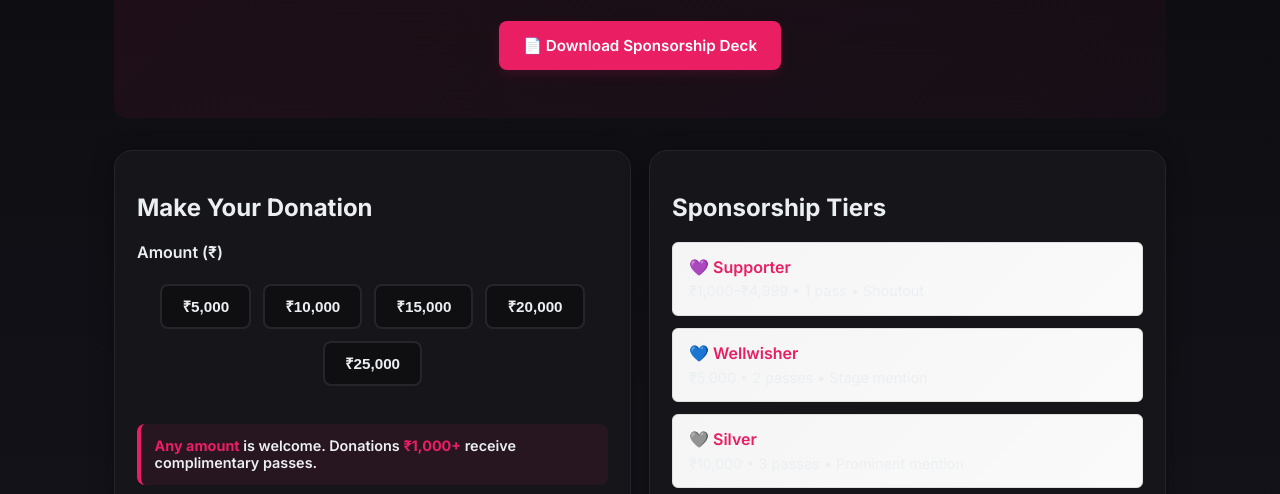
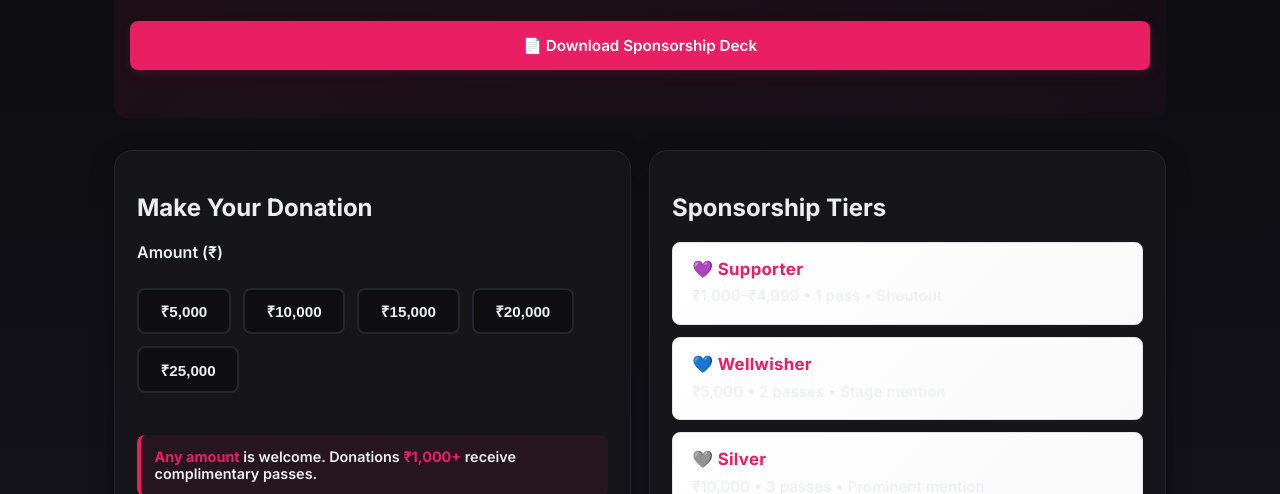
Before and after one commit to rotaractjpnagar3191/Party-In-Pink, a website: page public/donate.html in a window 1280 px wide. Shown: the part 306-800 px from the top of the page. Drawn offline with Linux system fonts and the light colour scheme; no server answers.

Commit message:
style: enhance UI components visibility and spacing
- Improve tier badge styling: brighter background, better visibility
- Enhance tier name and details font weight and size for readability
- Increase tier badge padding and hover elevation effect
- Fix quick-pick chips alignment (left-aligned, better spacing)
- Add proper button styling for anchor-based action buttons
- Make in-kind donation buttons full-width with consistent styling
- Better contrast and visual hierarchy across all components

```diff
--- a/public/donate.html
+++ b/public/donate.html
@@ -69,12 +69,12 @@
       display: flex;
       gap: 0.75rem;
       flex-wrap: wrap;
-      margin: 1rem 0;
-      justify-content: center;
+      margin: 1.25rem 0;
+      justify-content: flex-start;
     }
 
     .donate-chips button {
-      padding: 0.65rem 1.25rem;
+      padding: 0.7rem 1.35rem;
       border: 2px solid var(--border);
       border-radius: 8px;
       background: var(--bg);
@@ -83,11 +83,12 @@
       cursor: pointer;
       transition: all 0.3s cubic-bezier(0.4, 0, 0.2, 1);
       font-size: 0.95rem;
+      white-space: nowrap;
     }
 
     .donate-chips button:hover {
       border-color: var(--pink);
-      background: rgba(233, 30, 99, 0.1);
+      background: rgba(233, 30, 99, 0.08);
       transform: translateY(-2px);
       box-shadow: 0 4px 12px rgba(233, 30, 99, 0.15);
     }
@@ -193,31 +194,33 @@
     }
 
     .tier-badge {
-      background: linear-gradient(135deg, #f5f5f5 0%, #fafafa 100%);
-      border: 1px solid #e0e0e0;
-      border-radius: 6px;
-      padding: 0.85rem 1rem;
+      background: linear-gradient(135deg, #ffffff 0%, #f9f9f9 100%);
+      border: 1.5px solid #e5e5e5;
+      border-radius: 8px;
+      padding: 1rem 1.2rem;
       transition: all 0.2s ease;
     }
 
     .tier-badge:hover {
-      background: linear-gradient(135deg, #f0f0f0 0%, #f5f5f5 100%);
+      background: linear-gradient(135deg, #ffffff 0%, #fff5f7 100%);
       border-color: var(--pink);
-      box-shadow: 0 3px 10px rgba(233, 30, 99, 0.12);
-      transform: translateX(2px);
+      box-shadow: 0 4px 16px rgba(233, 30, 99, 0.18);
+      transform: translateY(-2px);
     }
 
     .tier-name {
-      font-size: 1rem;
-      font-weight: 600;
+      font-size: 1.05rem;
+      font-weight: 700;
       color: var(--pink);
-      margin-bottom: 0.3rem;
+      margin-bottom: 0.4rem;
+      letter-spacing: 0.3px;
     }
 
     .tier-details {
-      font-size: 0.9rem;
+      font-size: 0.95rem;
       color: var(--text);
-      line-height: 1.4;
+      line-height: 1.5;
+      font-weight: 500;
     }
 
     /* Actions button styling */
@@ -262,6 +265,45 @@
     }
 
     .actions button.btn-ghost:hover {
+      border-color: var(--pink);
+      background: rgba(233, 30, 99, 0.08);
+    }
+
+    /* Button styling for anchor tags */
+    .btn {
+      display: inline-flex;
+      align-items: center;
+      justify-content: center;
+      padding: 0.95rem 1.5rem;
+      border-radius: 8px;
+      font-weight: 600;
+      font-size: 1rem;
+      transition: all 0.3s cubic-bezier(0.4, 0, 0.2, 1);
+      text-decoration: none;
+      border: none;
+      cursor: pointer;
+      width: 100%;
+      gap: 0.5rem;
+    }
+
+    .btn.btn-primary {
+      background: var(--pink);
+      color: white;
+    }
+
+    .btn.btn-primary:hover {
+      background: #c2185b;
+      transform: translateY(-2px);
+      box-shadow: 0 8px 20px rgba(233, 30, 99, 0.25);
+    }
+
+    .btn.btn-ghost {
+      background: transparent;
+      color: var(--text);
+      border: 2px solid var(--border);
+    }
+
+    .btn.btn-ghost:hover {
       border-color: var(--pink);
       background: rgba(233, 30, 99, 0.08);
     }
@@ -578,10 +620,10 @@
           </p>
           <div class="actions" style="flex-direction: column; gap: 0.75rem;">
             <a href="https://wa.me/918310398636?text=Hi%20I%20want%20to%20contribute%20an%20in-kind%20donation%20to%20Party%20In%20Pink"
-               target="_blank" rel="noopener" class="btn btn-primary" style="text-align: center; display: inline-block;">
+               target="_blank" rel="noopener" class="btn btn-primary">
               💬 Discuss In-Kind Donation
             </a>
-            <a href="tel:+918310398636" class="btn btn-ghost" style="text-align: center; display: inline-block;">
+            <a href="tel:+918310398636" class="btn btn-ghost">
               📞 Call Our Team
             </a>
           </div>
```
